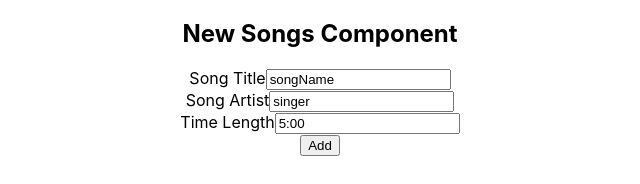
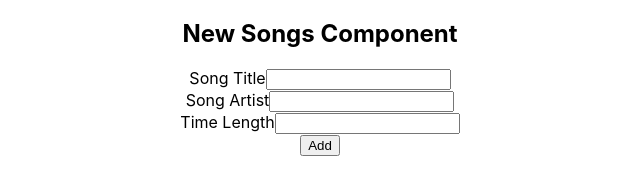
Before and after one commit to aria414/mern-frontend, a React (Create React App) app: page / in a window 1280 px wide. Shown: the part 274-458 px from the top of the page, without its empty margins (320-960 px from the left). Built offline with nearby package versions, Linux system fonts and the light colour scheme; no server answers.

Commit message:
updated create songs route

```diff
--- a/src/App.js
+++ b/src/App.js
@@ -42,9 +42,10 @@ function App() {
       <Titlebar />
       <Playlist
         playlist={playlist} //Pass Down playlist state into playlist comp
+
       />
       <FavSong />
-      <NewSongs />
+      <NewSongs playlist={playlist} create={handleCreateSong} />
     </div>
   );
 }
--- a/src/components/NewSongs.js
+++ b/src/components/NewSongs.js
@@ -9,12 +9,13 @@ const NewSongs = (props) => {
   }
 
   // --- Change to props.songs later when App is updated. ----
-  const [formData, setFormData] = React.useState(sample)
+  const [formData, setFormData] = React.useState(props.playlist)
+  console.log("form playlist: ", formData)
 
   const handleSubmit = (event) => {
     event.preventDefault();
     console.log("you submitted: ", formData)
-    //props.handleSubmit(formData); // Submit to Parents desired function
+    props.create(formData); // Submit to Parents desired function
   };
 
 
@@ -57,7 +58,7 @@ const NewSongs = (props) => {
             onChange={handleChange}
           />
         </div>
-        <button onClick={ handleSubmit} >Add</button>
+        <button onClick={ handleSubmit } >Add</button>
       </form>
     </div>
   );
```
Also changed, not shown: 1 other file (tests, documents, lock files or other folders).
